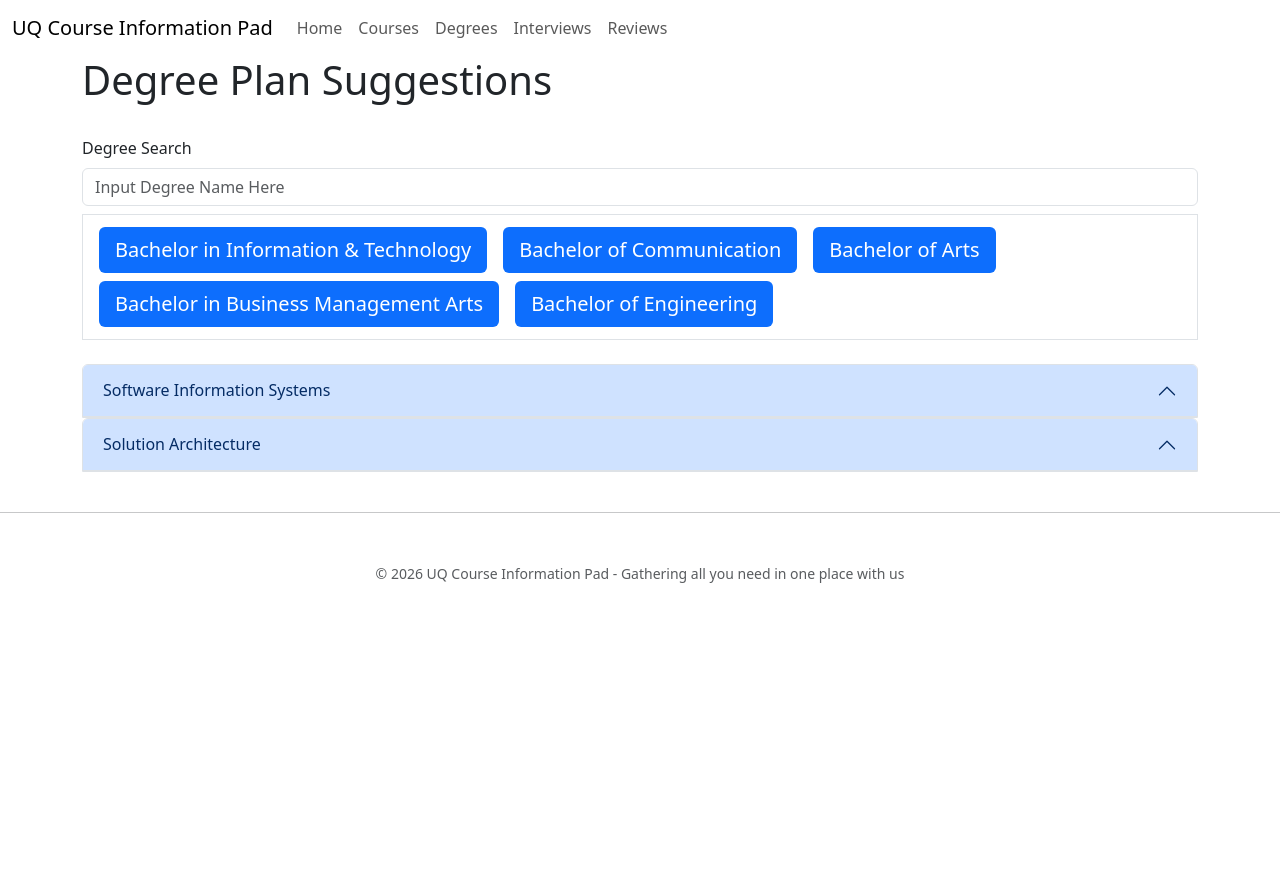
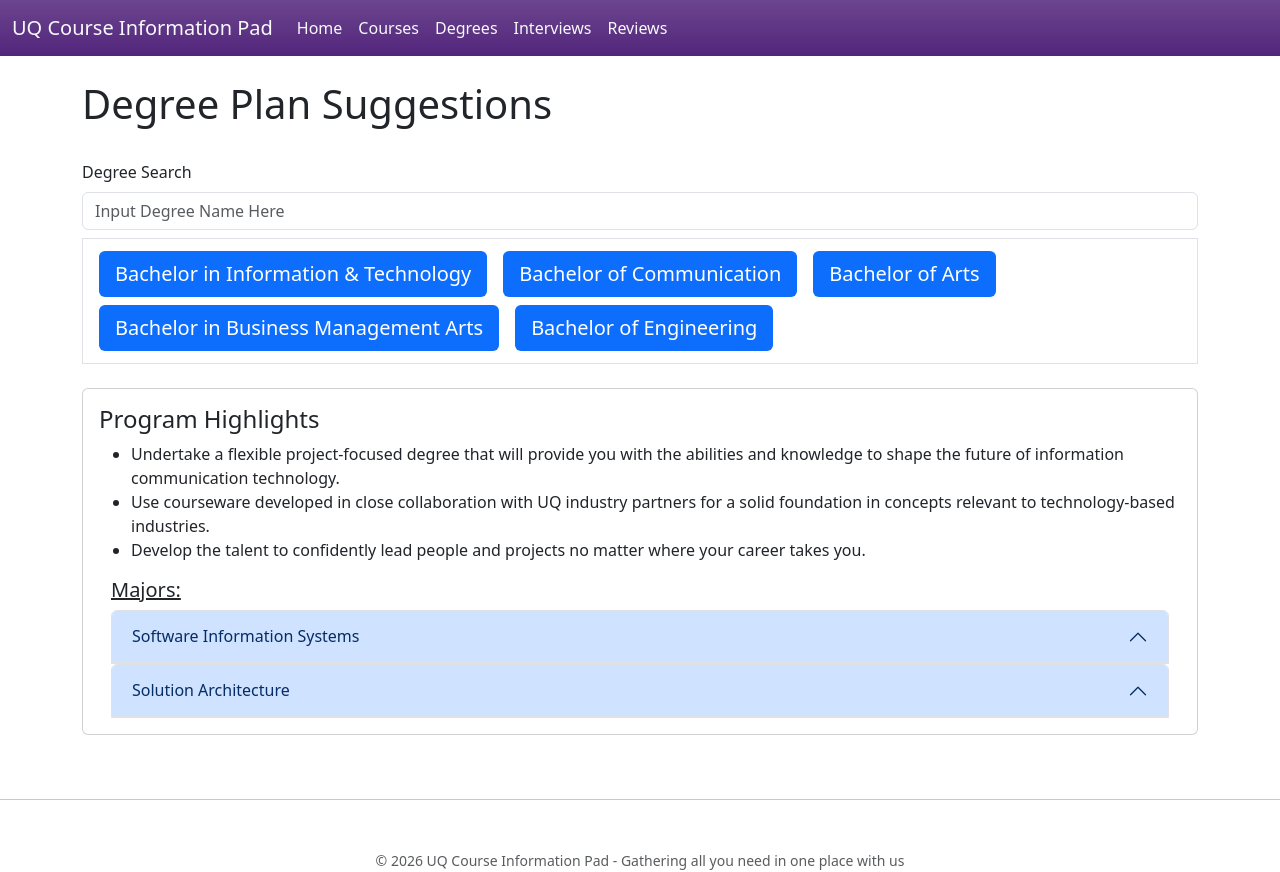
Before and after one commit to COMP1100-2026-s1/14_Mary, a React (Vite) app in the folder ITERATION_3/csse3210-prototype/: page /degrees in a window 1280 px wide. Both pictures are taken after a click on the link "Bachelor in Information & Technology". Before the commit the page ends 800 px from the top, so only its background shows below. Built offline with nearby package versions, Linux system fonts and the light colour scheme.

Commit message:
Minor Changes

```diff
--- a/ITERATION_3/csse3210-prototype/src/components/layout/HeaderComponent.jsx
+++ b/ITERATION_3/csse3210-prototype/src/components/layout/HeaderComponent.jsx
@@ -2,9 +2,9 @@ import { Link } from "react-router-dom";
 
 function Header() {
     return (
-        <nav className="navbar navbar-expand-lg sticky-top">
+        <nav className="navbar navbar-expand-lg sticky-top bg-gradient" style={{backgroundColor: "#52257b"}}>
           <div className="container-fluid">
-            <Link className="navbar-brand" to="/home">UQ Course Information Pad</Link>
+            <Link className="navbar-brand text-light" to="/home">UQ Course Information Pad</Link>
 
             {/* Hamburger */}
             <button className="navbar-toggler" type="button" data-bs-toggle="collapse" data-bs-target="#navbarNav">
@@ -14,11 +14,11 @@ function Header() {
             {/* Collapsible nav */}
             <div className="collapse navbar-collapse" id="navbarNav">
                 <ul className="navbar-nav me-auto">
-                    <li className="nav-item"><Link className="nav-link" to="/home">Home</Link></li>
-                    <li className="nav-item"><Link className="nav-link" to="/courses">Courses</Link></li>
-                    <li className="nav-item"><Link className="nav-link" to="/degrees">Degrees</Link></li>
-                    <li className="nav-item"><Link className="nav-link" to="/home">Interviews</Link></li>
-                    <li className="nav-item"><Link className="nav-link" to="/home">Reviews</Link></li>
+                    <li className="nav-item"><Link className="nav-link text-light" to="/home">Home</Link></li>
+                    <li className="nav-item"><Link className="nav-link text-light" to="/courses">Courses</Link></li>
+                    <li className="nav-item"><Link className="nav-link text-light" to="/degrees">Degrees</Link></li>
+                    <li className="nav-item"><Link className="nav-link text-light" to="/home">Interviews</Link></li>
+                    <li className="nav-item"><Link className="nav-link text-light" to="/home">Reviews</Link></li>
                 </ul>
             </div>
           </div>
--- a/ITERATION_3/csse3210-prototype/src/components/layout/LayoutComponent.jsx
+++ b/ITERATION_3/csse3210-prototype/src/components/layout/LayoutComponent.jsx
@@ -9,7 +9,7 @@ function Layout() {
     return (
         <>
             <Header></Header>
-
+            <br/>
             <main>
                 <Outlet></Outlet>
             </main>
--- a/ITERATION_3/csse3210-prototype/src/pages/degrees/DegreeSearch.jsx
+++ b/ITERATION_3/csse3210-prototype/src/pages/degrees/DegreeSearch.jsx
@@ -8,10 +8,17 @@ function DegreeSearch() {
         {
             degreeId: 1,
             degreeName: "Bachelor in Information & Technology",
+            degreeHighlights: [
+                "Undertake a flexible project-focused degree that will provide you with the abilities and knowledge to shape the future of information communication technology.",
+                "Use courseware developed in close collaboration with UQ industry partners for a solid foundation in concepts relevant to technology-based industries.",
+                "Develop the talent to confidently lead people and projects no matter where your career takes you."
+            ],
             degreeMajors: [
                 {
                     majorName: "Software Information Systems",
-                    majorDesc: "Lorem ipsum dolor sit amet consectetur adipiscing elit.",
+                    majorDesc: `This major is for students who want to pursue a career in developing and managing databases.\n
+                                Learn about cutting-edge approaches to large-scale database design, including systems that span multiple organisations.\n
+                                Graduates of the Software Information Systems major typically work in software development companies, or in companies with information systems, which includes almost every medium to large-scale business or organisation in the world.`,
                     recommendedCourses: {
                         "Sem 1": ["CSSE 2002", "CSSE 2310", "DECO 2500"],
                         "Sem 2": ["DECO 1800", "COMP 2140", "COMP 3506", "DECO 3500"],
@@ -21,7 +28,9 @@ function DegreeSearch() {
                 },
                 {
                     majorName: "Solution Architecture",
-                    majorDesc: "Sit amet consectetur adipiscing elit quisque faucibus ex.",
+                    majorDesc: `UQ's Bachelor of Information Technology major in Solution Architecture will give you the expertise to design and integrate complex IT solutions. Through practical projects and advanced coursework, you'll learn to combine technical innovation with strategic thinking. Core courses cover software innovation, programming, web systems, cloud computing and emerging technologies like generative AI. You’ll also have the flexibility to choose electives in areas such as algorithms, computer systems, information security and human-centred AI.\n
+                                This major blends theory with practical experience, preparing you to tackle real-world challenges in system design and implementation. You'll graduate with the skills to lead technology projects, architect solutions and drive innovation across industries.\n
+                                Join a new generation of IT professionals who can design intelligent, future-ready systems for an increasingly connected world.`,
                     recommendedCourses: {
                         sem1: ["CSSE 2002", "CSSE 2310", "DECO 2500"],
                         sem2: ["DECO1800", "COMP2140", "COMP3506", "DECO3500"],
@@ -147,10 +156,24 @@ function DegreeSearch() {
 
             <br/>
 
+            {selectedDegree && (
+                <>
+                    {/* Degree Description */}
+                    <div className="container">
+                        <div className="card">
+                            <div className="card-body">
+                                <h4 className="card-title">Program Highlights</h4>
+                                <ul>
+                                    {selectedDegree.degreeHighlights.map((highlight, index) => (
+                                        <li key={index} className="">
+                                            {highlight}
+                                        </li>
+                                    ))}
+                                </ul>
+
                                 {/* Degree Major Options */}
                                 <div className="container">
-
-                {selectedDegree && (
+                                    <h5 className="card-title text-decoration-underline">Majors:</h5>
                                     <div className="accordion" id="degreeDetailsAccordion">
                                         {selectedDegree.degreeMajors.map((major, index) => (
                                             <div key={index}>
@@ -163,9 +186,9 @@ function DegreeSearch() {
                                                 </div>
                                                 <div id={`collapse${index}`} className="accordion-collapse collapse" aria-labelledby="headingOne" data-bs-parent="#degreeDetailsAccordion">
                                                     <div className="accordion-body">
-                                        <p>{major.majorDesc}</p>
+                                                        <p style={{ whiteSpace: 'pre-line' }}>{major.majorDesc}</p>
                                                         <a className="text-primary" onClick={() => degreePlanRedirect(major, selectedDegree.degreeName)}>
-                                            View Course Plans
+                                                            See the {major.majorName} major
                                                         </a>
                                                     </div>
                                                 </div>
@@ -173,10 +196,17 @@ function DegreeSearch() {
                                             </div>
                                         ))}
                                     </div>
-                )}
+                                </div>
 
                             </div>
+                        </div>
+                    </div>
 
+                    <br/>
+
+
+                </>
+            )}
         </div>
     )
 }
```
Lines whose indentation alone changed are shown as unchanged.
